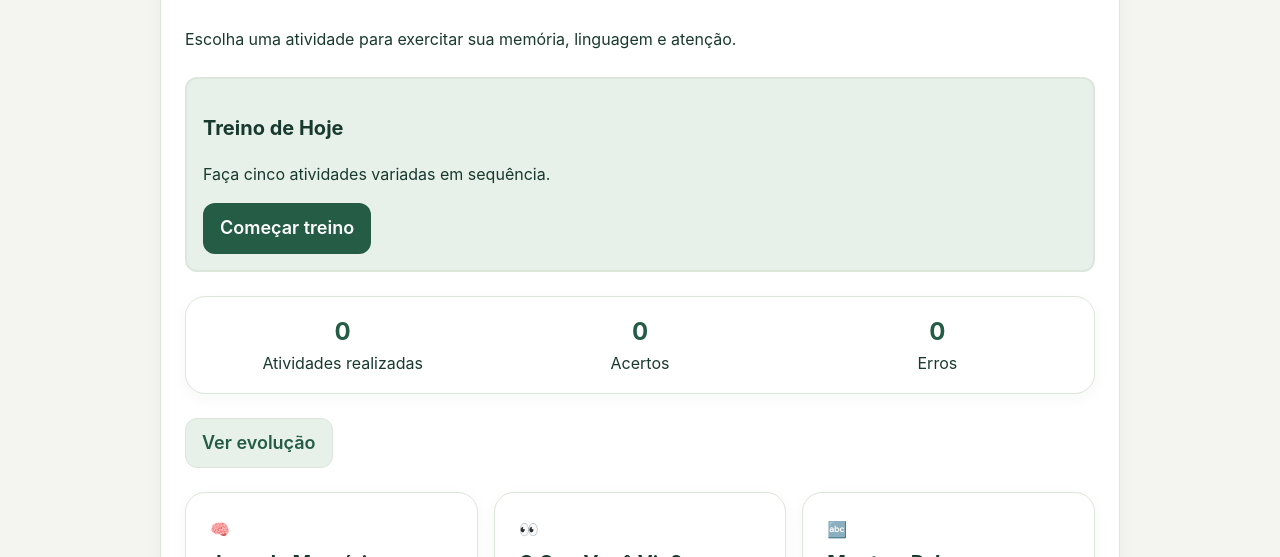
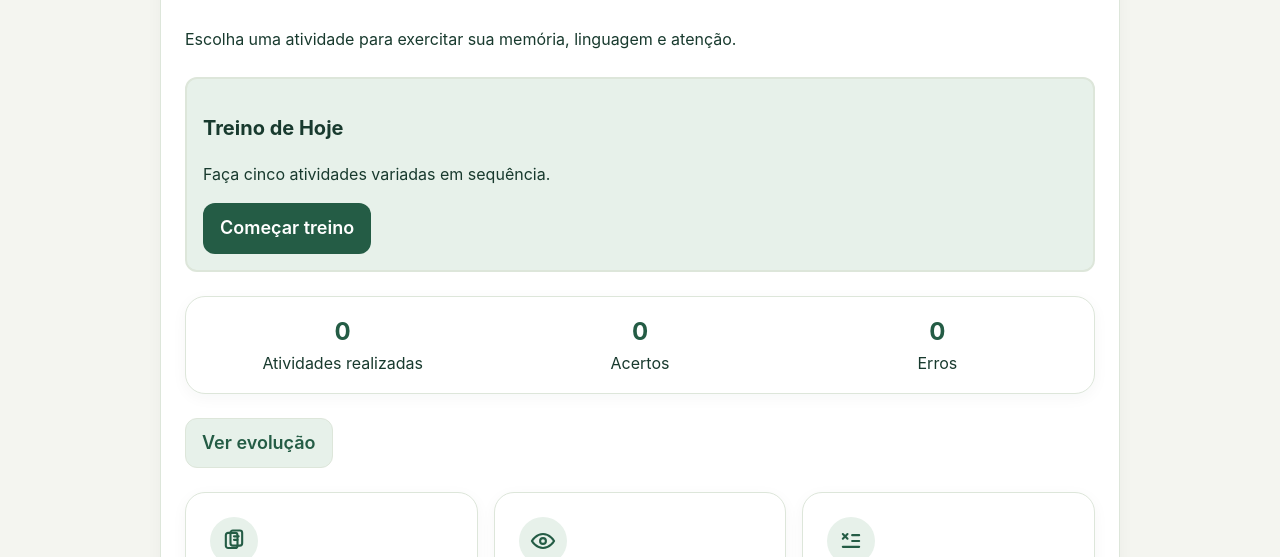
Before and after one commit to ArthurAndrielli/ReConecta, a plain HTML site: page index.html in a window 1280 px wide. Shown: the part 243-800 px from the top of the page. Drawn offline with Linux system fonts and the light colour scheme.

Commit message:
feat: implementa a task 02

```diff
--- a/src/css/style.css
+++ b/src/css/style.css
@@ -64,6 +64,8 @@ p { max-width: 65ch; }
 .game-card { display: flex; flex-direction: column; gap: var(--space-2); padding: var(--space-6); transition: box-shadow var(--transition-ui), border-color var(--transition-ui); }
 .game-card:hover { border-color: var(--color-control-border); box-shadow: 0 6px 20px rgb(30 53 48 / 0.09); }
 .game-card h3 { margin: 0; }
+.game-icon { display: grid; place-items: center; width: 48px; height: 48px; color: var(--color-primary); background: var(--color-primary-soft); border-radius: 50%; }
+.icon { width: 28px; height: 28px; fill: none; stroke: currentColor; stroke-linecap: round; stroke-linejoin: round; stroke-width: 1.8; }
 .game-card p { margin: 0 0 var(--space-2); color: var(--color-text-muted); }
 button { min-height: 48px; padding: var(--space-3) var(--space-4); border: 1px solid transparent; border-radius: var(--radius-control); color: var(--color-surface); background: var(--color-primary); font: 600 1.125rem/1.35 var(--font-ui); cursor: pointer; transition: background-color var(--transition-ui), border-color var(--transition-ui), box-shadow var(--transition-ui); }
 button:hover { background: var(--color-primary-hover); }
@@ -86,6 +88,7 @@ button:focus-visible, .game-card:focus-within { outline: 3px solid var(--color-f
 .choice-button:disabled { opacity: .55; cursor: default; }
 .choice-button.hint { box-shadow: 0 0 0 4px var(--color-help); }
 .choice-button.is-selected { color: var(--color-success); background: var(--color-success-soft); }
+.choice-button.is-resolved, .memory-card.is-matched { border: 2px solid var(--color-success); }
 .word-image { margin: var(--space-4) auto; font-size: 4rem; text-align: center; }
 .selected-syllables { min-height: 2rem; padding: var(--space-3); border: 1px dashed var(--color-control-border); border-radius: var(--radius-control); text-align: center; font-weight: 700; }
 .sequence-display { display: flex; flex-wrap: wrap; justify-content: center; gap: var(--space-3); margin: var(--space-6) 0; font-size: 2rem; }
--- a/src/js/app.js
+++ b/src/js/app.js
@@ -16,6 +16,7 @@ import { getFeedbackMessage } from './utils/feedback.js';
 import { getCurrentLevel } from './levels.js';
 import { calculateStars } from './scoring.js';
 import { getBestCategory, getPracticeCategory, getRecommendation } from './evolution.js';
+import { renderIcon } from './utils/icons.js';
 
 const app = document.getElementById('app');
 let dailyTraining = null;
@@ -25,6 +26,12 @@ const categoryByGame = { memory: 'memoria', whatDidYouSee: 'memoria', word: 'lin
 function renderHome(trainingMessage = '') {
   const progress = getProgress();
   app.innerHTML = `<section class="page-card"><h2>Bem-vindo ao ReConecta!</h2><p>Escolha uma atividade para exercitar sua memória, linguagem e atenção.</p>${trainingMessage ? `<p class="feedback" role="status">${trainingMessage}</p>` : ''}<div class="daily-card"><h3>Treino de Hoje</h3><p>Faça cinco atividades variadas em sequência.</p><button id="start-training">Começar treino</button></div><div class="progress-card" aria-label="Seu progresso"><div><strong>${progress.atividades}</strong>Atividades realizadas</div><div><strong>${progress.acertos}</strong>Acertos</div><div><strong>${progress.erros}</strong>Erros</div></div><div class="game-grid">${games.map((game) => `<article class="game-card"><div role="img" aria-label="${game.name}">${game.icon}</div><h3>${game.name}</h3><p>${game.id === 'memory' ? 'Encontre os pares.' : 'Atividade cognitiva.'}</p><button data-game="${game.id}">Abrir atividade</button></article>`).join('')}</div><div class="actions"><button class="secondary" id="reset-progress">Limpar progresso</button></div></section>`;
+  app.querySelectorAll('.game-card').forEach((card, index) => {
+    const game = games[index];
+    const icon = card.firstElementChild;
+    icon.className = 'game-icon';
+    icon.innerHTML = renderIcon(game.id, game.name);
+  });
   app.querySelectorAll('[data-game]').forEach((button) => button.addEventListener('click', () => openGame(button.dataset.game)));
   app.querySelector('#start-training').addEventListener('click', startDailyTraining);
   app.querySelector('.progress-card').insertAdjacentHTML('afterend', '<div class="actions"><button class="secondary" id="show-evolution">Ver evolução</button></div>');
--- /dev/null
+++ b/src/js/utils/icons.js
@@ -0,0 +1,4 @@
+export function renderIcon(name, label = '') {
+  const accessible = label ? ` role="img" aria-label="${label}"` : ' aria-hidden="true"';
+  return `<svg class="icon" viewBox="0 0 24 24"${accessible} focusable="false"><use href="./src/assets/icons.svg#${name}"></use></svg>`;
+}
```
Also changed, not shown: docs/tasks.md (+1 -1 lines), src/assets/icons.svg (added).
